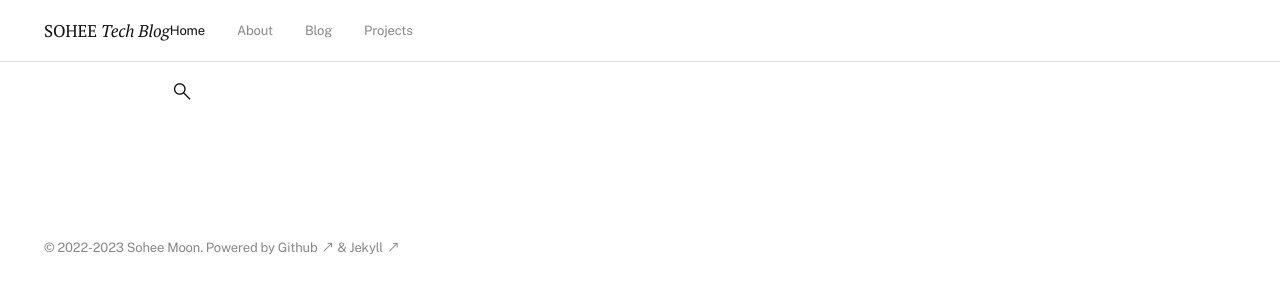
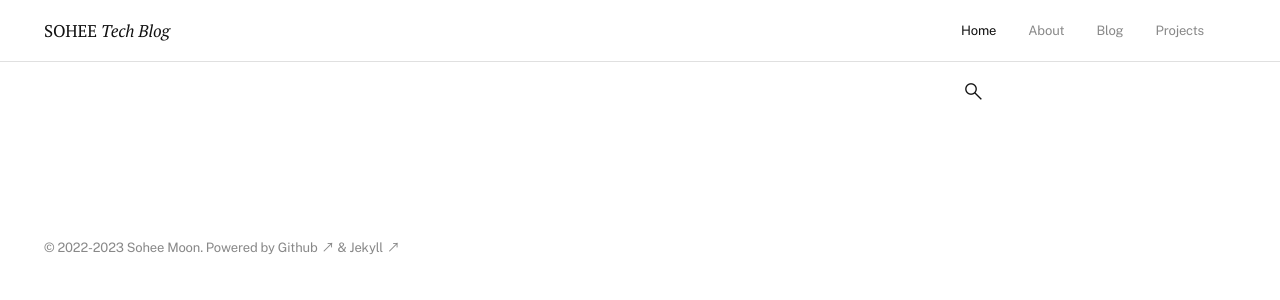
Before and after one commit to soheetech/soheetech.github.io, a Jekyll site: the page built from index.md, in a window 1280 px wide. Shown: the top 300 px of the page. Built offline with Jekyll 4.4.1, drawn with Linux system fonts in a browser that asks for light colours.

Commit message:
Update main.scss

```diff
--- a/assets/css/main.scss
+++ b/assets/css/main.scss
@@ -129,6 +129,8 @@ header {
   background: var(--color-white);
   border-bottom: 1px solid var(--color-gray);
 }
+
+header .d-flex { justify-content: space-between; }
 
 
   /* logo */
```
